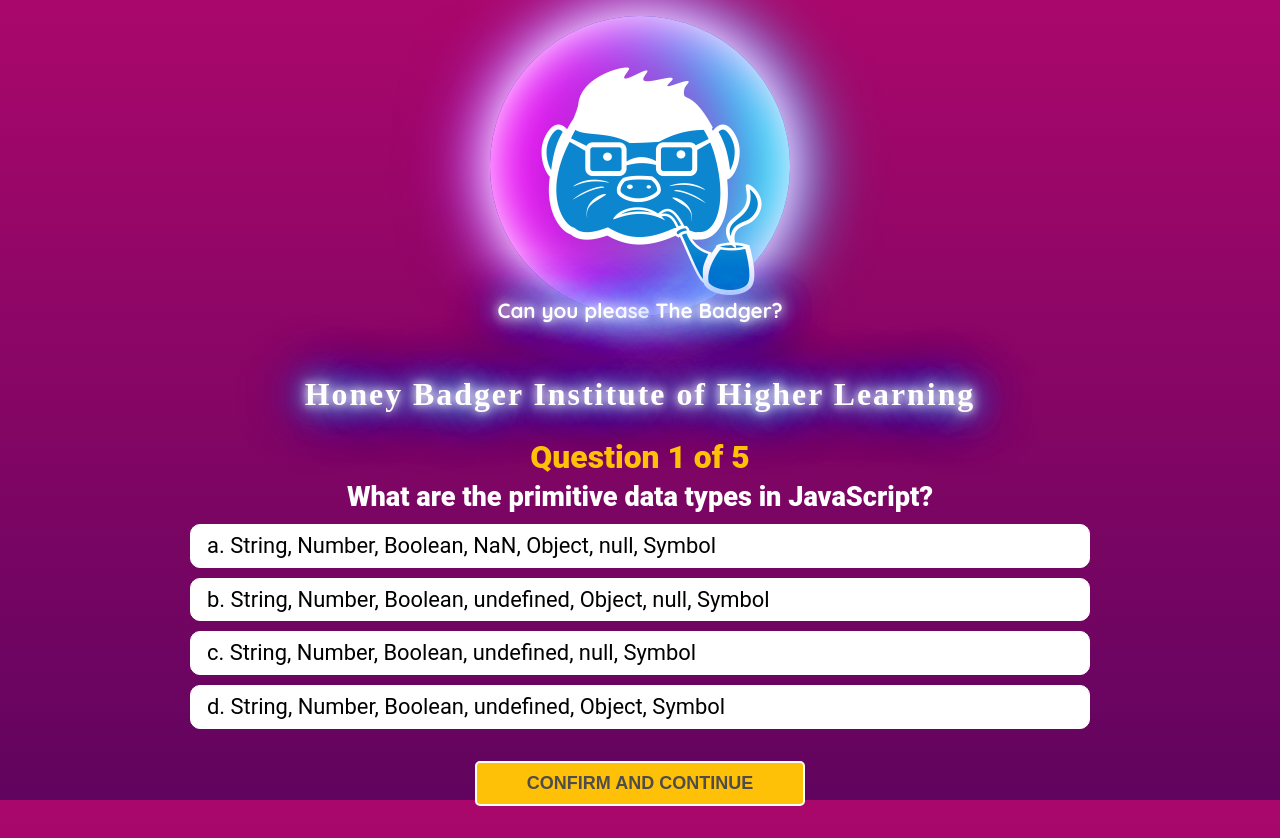
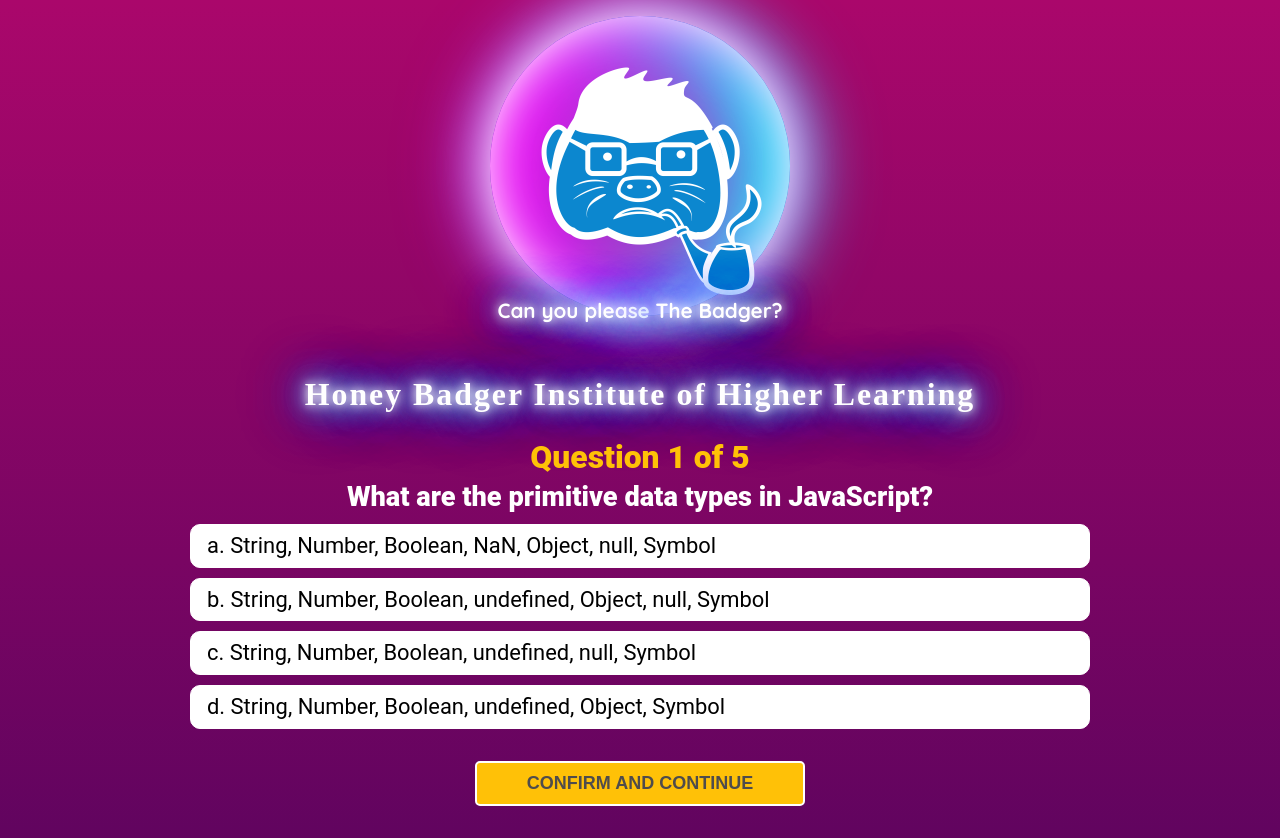
Before and after one commit to gmcln-rct/quiz-honey, a React (Create React App) app: page / in a window 1280 px wide. Built offline with nearby package versions, Linux system fonts and the light colour scheme; a web font is replaced by a local one.

Commit message:
Add quesitons

```diff
--- a/src/App.scss
+++ b/src/App.scss
@@ -16,9 +16,9 @@ html {
 
 body {
     height: 100vh;
-    background: #AA076B;  /* fallback for old browsers */
-    background: -webkit-linear-gradient(to top, #61045F, #AA076B);  /* Chrome 10-25, Safari 5.1-6 */
-    background: linear-gradient(to top, #61045F, #AA076B); /* W3C, IE 10+/ Edge, Firefox 16+, Chrome 26+, Opera 12+, Safari 7+ */
+    // background: #AA076B;  /* fallback for old browsers */
+    // background: -webkit-linear-gradient(to top, #61045F, #AA076B);  /* Chrome 10-25, Safari 5.1-6 */
+    // background: linear-gradient(to top, #61045F, #AA076B); /* W3C, IE 10+/ Edge, Firefox 16+, Chrome 26+, Opera 12+, Safari 7+ */
 }
 
 #nowrap {
@@ -33,6 +33,10 @@ body {
 
     color: white;
     text-align: center;
+
+        background: #AA076B;  /* fallback for old browsers */
+    background: -webkit-linear-gradient(to top, #61045F, #AA076B);  /* Chrome 10-25, Safari 5.1-6 */
+    background: linear-gradient(to top, #61045F, #AA076B); /* W3C, IE 10+/ Edge, Firefox 16+, Chrome 26+, Opera 12+, Safari 7+ */
 }
 
 .logo {
```
